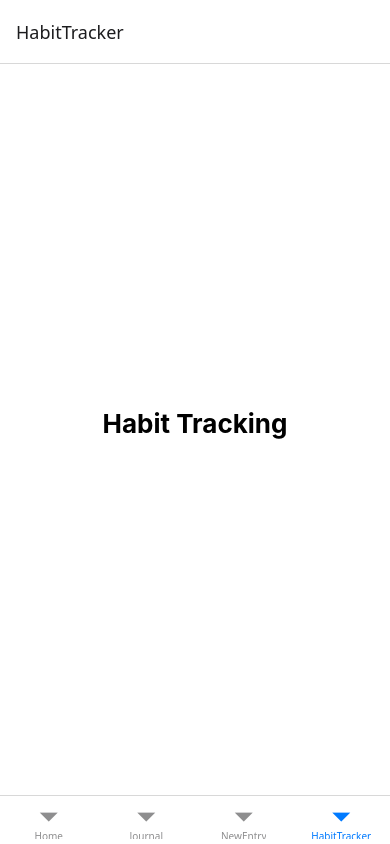
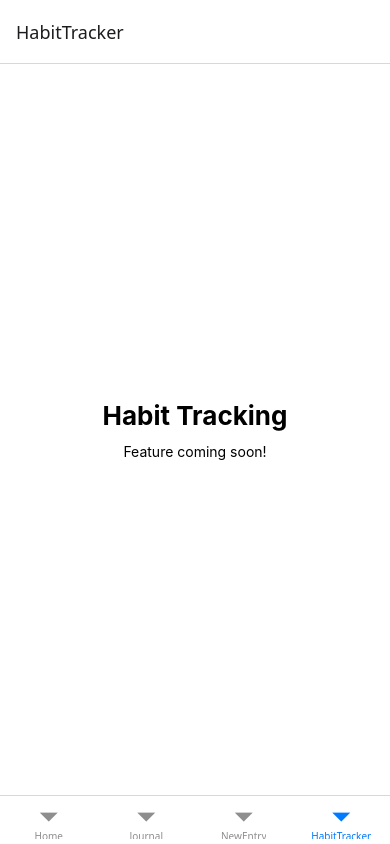
Before and after one commit to mxneo00/InnerBloom-Journal-app, a React Native app in the folder InnerBloom/: screen /HabitTracker in a window 390 px wide. Built offline with nearby package versions, Linux system fonts and the light colour scheme.

Commit message:
More notes added

```diff
--- a/InnerBloom/src/screens/HabitTrackerScreen.tsx
+++ b/InnerBloom/src/screens/HabitTrackerScreen.tsx
@@ -7,6 +7,7 @@ export default function HabitTrackerScreen() {
   return (
     <View style={styles.container}>
       <Text style={styles.title}>Habit Tracking</Text>
+      <Text>Feature coming soon!</Text>
     </View>
   );
 }
--- a/InnerBloom/src/screens/JournalScreen.tsx
+++ b/InnerBloom/src/screens/JournalScreen.tsx
@@ -12,6 +12,8 @@ type Props = {
 // - Search functionality
 // - Filter by tags or categories
 // - Edit and delete entries
+
+// Change ScrollView to FlatList for better performance with many entries
 
 export default function JournalScreen({ entries }: Props) {
   return (
```
